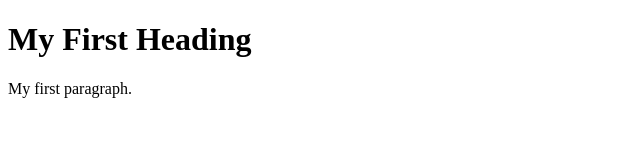
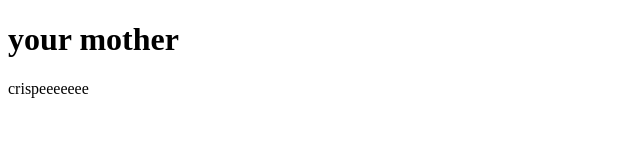
Before and after one commit to foxinnii/foxinii.github.io, a plain HTML site: page index.html in a window 1280 px wide. Shown: the whole page, without its empty margins (0-640 px from the left). Drawn offline with Linux system fonts and the light colour scheme.

Commit message:
Update index.html

```diff
--- a/index.html
+++ b/index.html
@@ -2,9 +2,9 @@
 <html>
 <body>
 
-<h1>My First Heading</h1>
+<h1>your mother</h1>
 
-<p>My first paragraph.</p>
+<p>crispeeeeeee</p>
 
 </body>
 </html>
```
